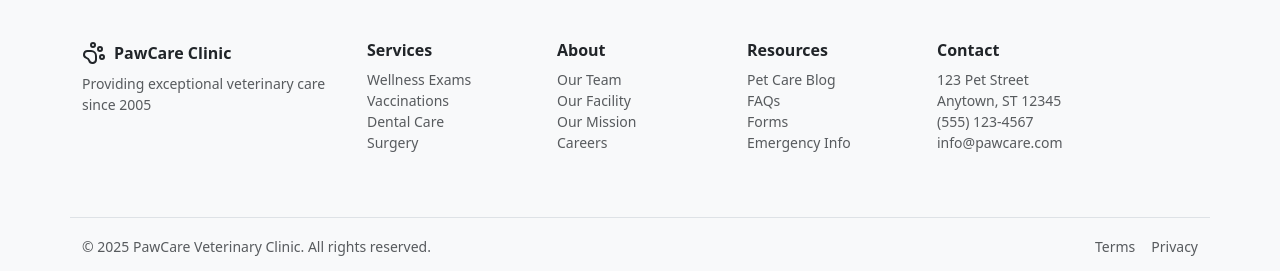
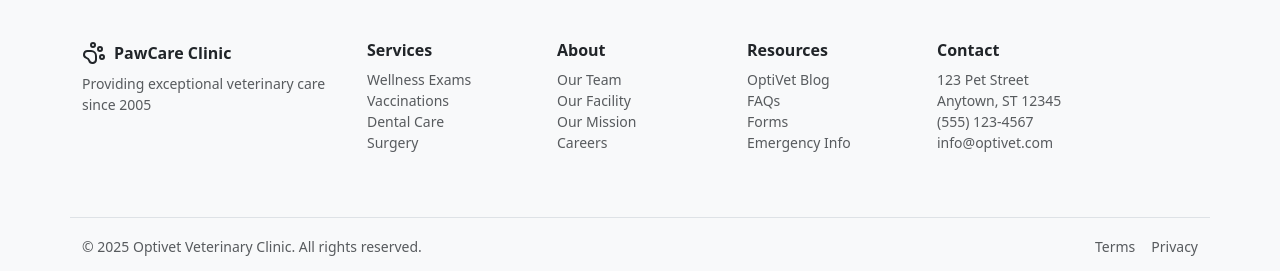
Before and after one commit to LizaS2022/OPTIVET, a React (Create React App) app in the folder client/: page / in a window 1280 px wide. Shown: the part 1096-1367 px from the top of the page. Built offline with nearby package versions, Linux system fonts and the light colour scheme.

Commit message:
footer updated

```diff
--- a/client/src/components/Footer.js
+++ b/client/src/components/Footer.js
@@ -100,7 +100,7 @@ function SiteFooter() {
             <ul className="list-unstyled small text-muted">
               <li>
                 <Link to="/blog" className="text-decoration-none text-muted">
-                  Pet Care Blog
+                  OptiVet Blog
                 </Link>
               </li>
               <li>
@@ -133,7 +133,7 @@ function SiteFooter() {
               <li>123 Pet Street</li>
               <li>Anytown, ST 12345</li>
               <li>(555) 123-4567</li>
-              <li>info@pawcare.com</li>
+              <li>info@optivet.com</li>
             </ul>
           </Col>
         </Row>
@@ -143,7 +143,7 @@ function SiteFooter() {
         <Row className="align-items-center justify-content-between">
           <Col md="auto" className="text-center text-md-start mb-2 mb-md-0">
             <small className="text-muted">
-              &copy; {new Date().getFullYear()} PawCare Veterinary Clinic. All
+              &copy; {new Date().getFullYear()} Optivet Veterinary Clinic. All
               rights reserved.
             </small>
           </Col>
```
